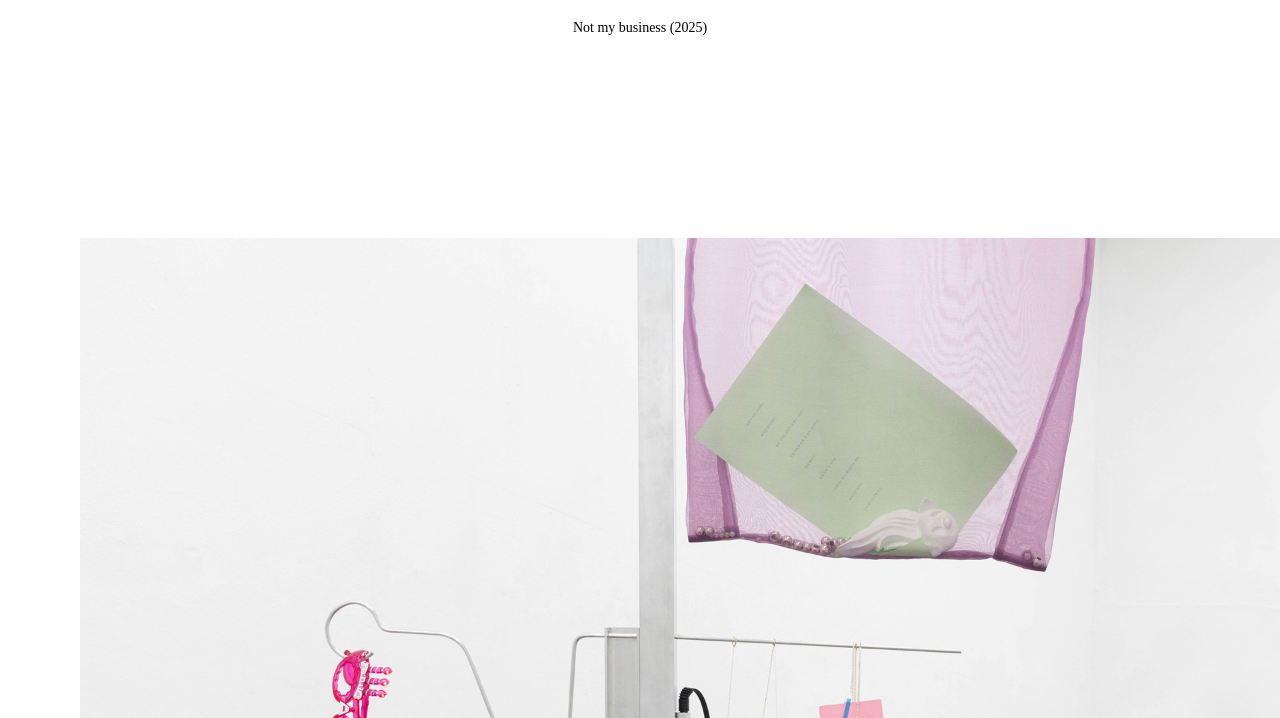
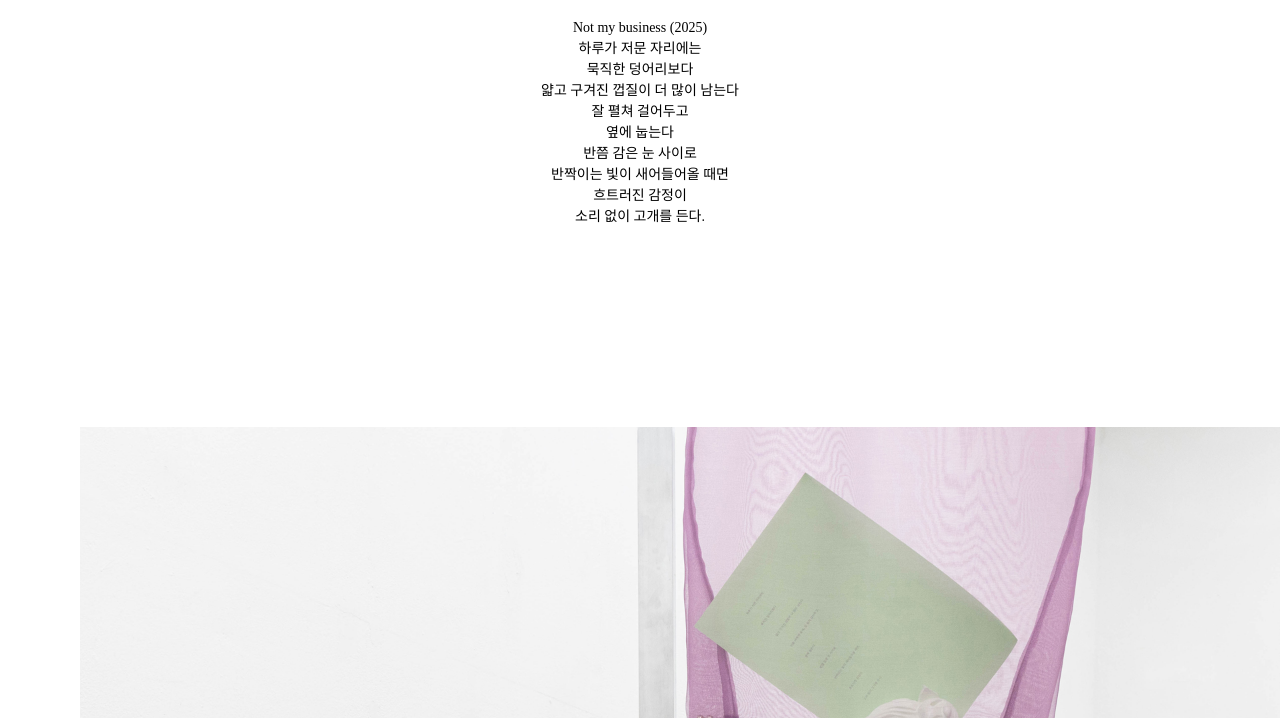
Before and after one commit to Joonholee99/JinsolPark_Webpage, a plain HTML site: page SelectedWorks.html in a window 1280 px wide. Shown: the part 3542-4260 px from the top of the page. Drawn offline with Linux system fonts and the light colour scheme.

Commit message:
0819_selected

```diff
--- a/SelectedWorks.html
+++ b/SelectedWorks.html
@@ -84,6 +84,15 @@
             <div class="project">
                     <img src="images/notmybusiness_1.jpg" alt="exhibition1" class="responsive">
                     <div class="caption">Not my business (2025)</div>
+                    <div class="caption">하루가 저문 자리에는</div>
+                    <div class="caption">묵직한 덩어리보다</div>
+                    <div class="caption">얇고 구겨진 껍질이 더 많이 남는다</div>
+                    <div class="caption">잘 펼쳐 걸어두고</div>
+                    <div class="caption">옆에 눕는다</div>
+                    <div class="caption">반쯤 감은 눈 사이로</div>
+                    <div class="caption">반짝이는 빛이 새어들어올 때면</div>
+                    <div class="caption">흐트러진 감정이</div>
+                    <div class="caption">소리 없이 고개를 든다.</div>
                     <img src="images/notmybusiness_2.jpg" alt="exhibition1" class="responsive">
                     <img src="images/notmybusiness_3.jpg" alt="exhibition1" class="responsive">
             </div>
@@ -97,6 +106,8 @@
                     <div class="caption">Pajama (2025)</div>
                     <img src="images/pajama_2.jpg" alt="exhibition1" class="responsive">
                     <img src="images/pajama_5.jpg" alt="exhibition1" class="responsive">
+                    <div class="caption-style2"> 작업을 일찍 끝내고 뜻밖의 여유가 생긴 날엔 친구들과 커피를 마셨는데, 우리들의 열띤 토론을 끌어낸 주제는 어김없이 부업에 대한 것이었다. 그중 대부분은 아동 미술 파트타임으로 일하고 있었다. 하지만 젊은 선생님을 선호한다는 업계 관행 탓에, 길게 볼만한 일은 아니었다. 두세 시간쯤이려나, 좀 더 작업에 시간을 쏟을 수 있는 부업에 대해 열정적으로 논의하다가도, 별다른 묘안이 생각나지 않아 좌절했다. 그럼에도 헤어질 때면 우리는 힘내자는 말과 함께 서로의 손을 마주 잡았다. - 작가 노트 중 -
+</div>
                     <img src="images/pajama_4.jpg" alt="exhibition1" class="responsive">
                     <img src="images/pajama_3.jpg" alt="exhibition1" class="responsive">
             </div>
```
